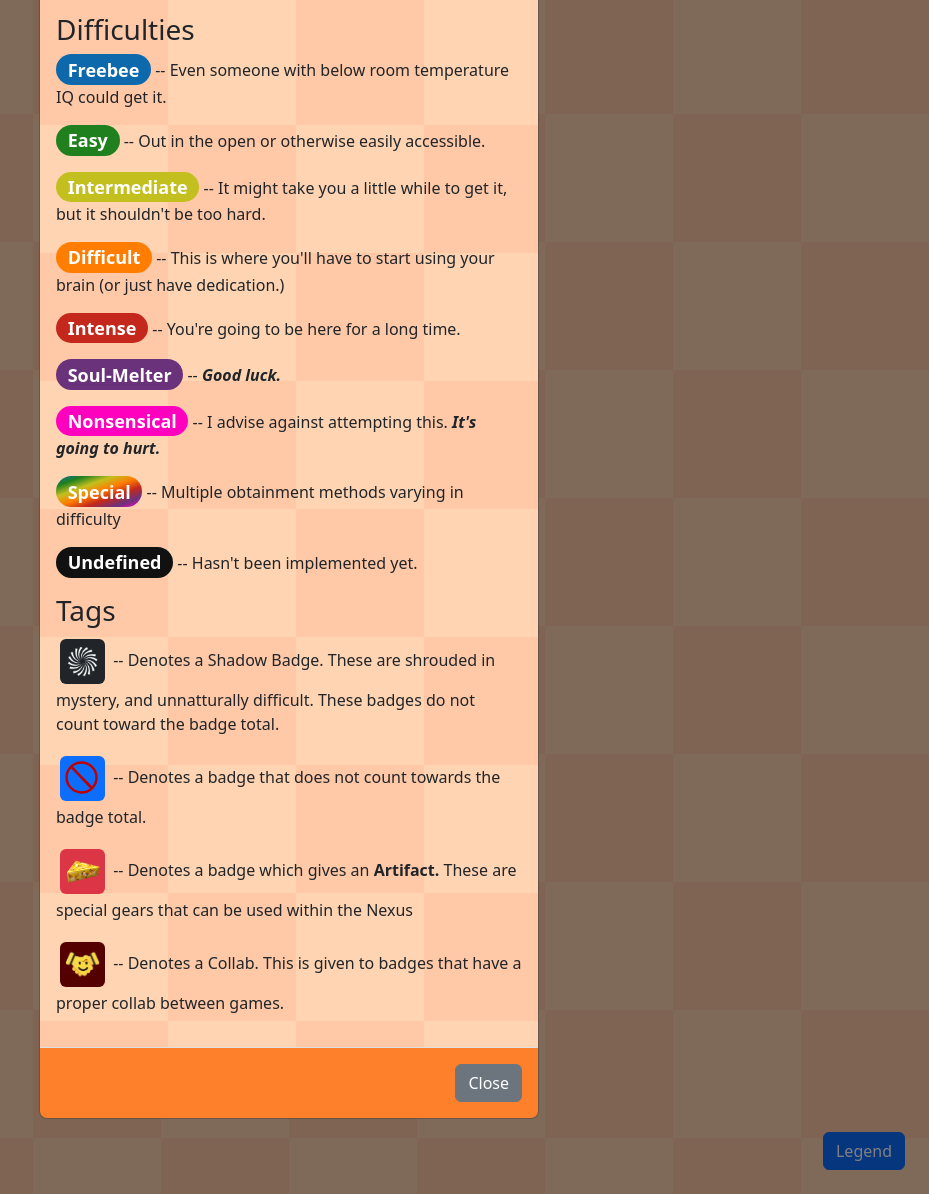
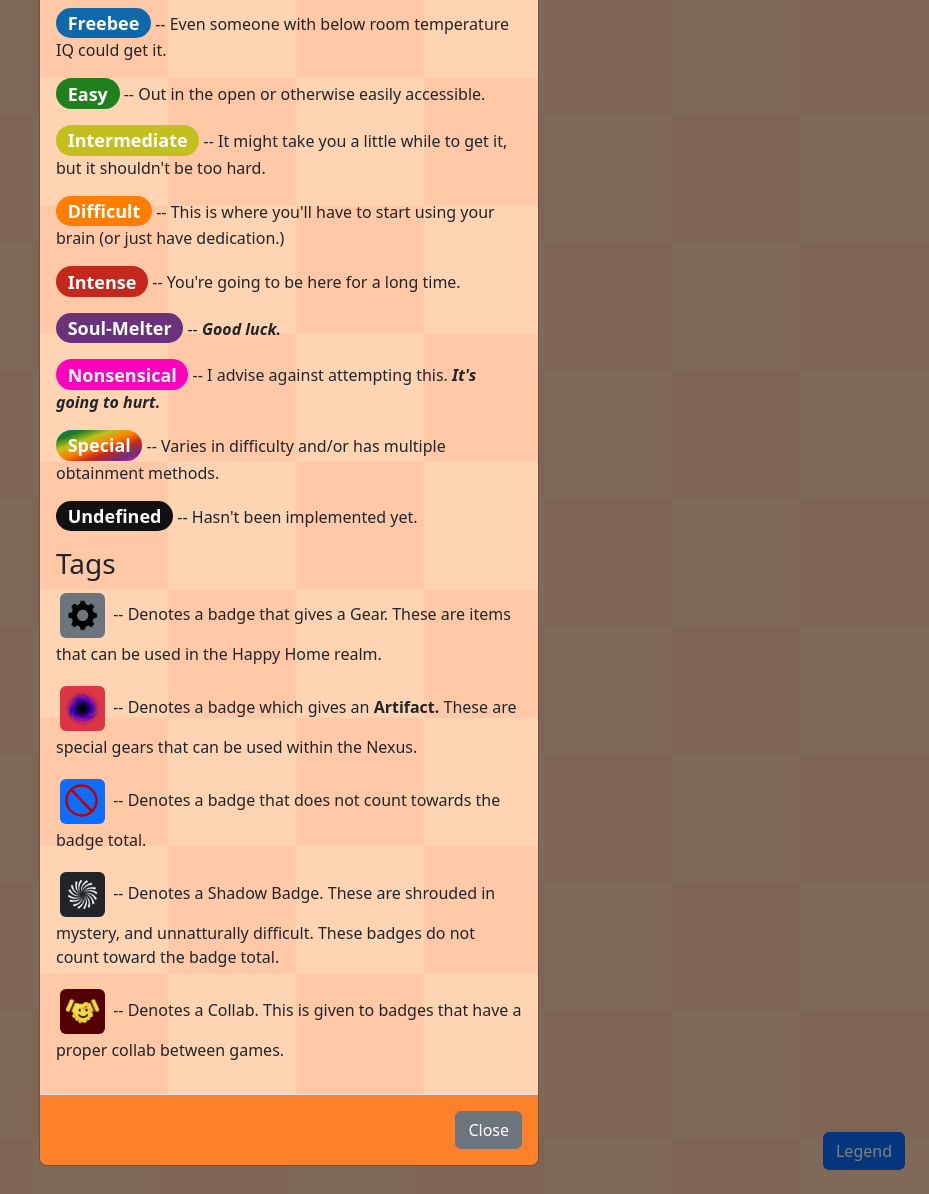
Before and after one commit to blackm-97/Happy-Home-Website, a Flask app: template templates/badgesresponse.html in a window 1280 px wide, after a click on "Legend". Shown: the part 142-1336 px from the top of the page, without its empty margins (351-1280 px from the left). Run offline with Flask 3, Linux system fonts and the light colour scheme; the template is opened without the code that fills it, so the values that code supplies are empty; some libraries are stand-ins or nearby versions.

Commit message:
Gear Tag and Typo Fixes

```diff
--- a/templates/badgesresponse.html
+++ b/templates/badgesresponse.html
@@ -41,7 +41,7 @@
                             <span class="badge rounded-pill bg-Nonsensical">Nonsensical</span> <span>-- I advise against attempting this. <i><b>It's going to hurt.</b></i></span>
                         </p>
                         <p>
-                            <span class="badge rounded-pill bg-Special">Special</span> <span>--  Multiple obtainment methods varying in difficulty</span>
+                            <span class="badge rounded-pill bg-Special">Special</span> <span>--  Varies in difficulty and/or has multiple obtainment methods.</span>
                         </p>
                         <p>
                             <span class="badge rounded-pill bg-Undefined">Undefined</span> <span>-- Hasn't been implemented yet.</span>
@@ -50,13 +50,16 @@
                     <section class="tags">
                         <h3>Tags</h3>
                         <p>
-                            <span class="badge bg-dark tag m-1"><img class="tag-img" src="/static/images/ShadowSwirl.webp" alt="Shadow Tag"></span> <span>-- Denotes a Shadow Badge. These are shrouded in mystery, and unnatturally difficult. These badges do not count toward the badge total.</span>
+                            <span class="badge bg-secondary tag m-1"><img class="tag-img" src="/static/images/Gear.webp" alt="Gear Tag"></span> <span>-- Denotes a badge that gives a Gear. These are items that can be used in the Happy Home realm.</span>
+                        </p>
+                        <p>
+                            <span class="badge bg-danger tag m-1"><img class="tag-img" src="/static/images/Warp.webp" alt="Artifact Tag"> </span> <span>-- Denotes a badge which gives an <b>Artifact.</b> These are special gears that can be used within the Nexus.</span>
                         </p>
                         <p>
                             <span class="badge bg-primary tag m-1"><img class="tag-img" src="/static/images/red-circle.svg" alt="NonCanon Tag"></span> <span>-- Denotes a badge that does not count towards the badge total.</span>
                         </p>
                         <p>
-                            <span class="badge bg-danger tag m-1"><img class="tag-img" src="/static/images/CheeseHat.png" alt="Artifact Tag"> </span> <span>-- Denotes a badge which gives an <b>Artifact.</b> These are special gears that can be used within the Nexus</span>
+                            <span class="badge bg-dark tag m-1"><img class="tag-img" src="/static/images/ShadowSwirl.webp" alt="Shadow Tag"></span> <span>-- Denotes a Shadow Badge. These are shrouded in mystery, and unnatturally difficult. These badges do not count toward the badge total.</span>
                         </p>
                         <p>
                             <span class="badge collab tag m-1"><img class="tag-img" src="/static/images/Handshake.webp" alt="Collab Tag"></span> <span>-- Denotes a Collab. This is given to badges that have a proper collab between games. </span>
@@ -89,9 +92,10 @@
                                     <img class="card-img-top {% if not badge.collected %} opacity-25 {% endif %}" loading="lazy" src={{badge.imagePath}} alt="placeholder"  width="242" height="242" >
                                     <p class="card-text">{{badge.description}}</p>
                                     <div class="d-flex justify-content-end m-1">
+                                        {% if badge.gearName %} <span class="badge bg-secondary tag m-1"><img class="tag-img" src="/static/images/Gear.webp" alt="Gear Tag"></span>{% endif %}
                                         {% if badge.shadow %} <span class="badge bg-dark tag m-1"><img class="tag-img" src="/static/images/ShadowSwirl.webp" alt="Shadow Tag"></span>{% endif %}
                                         {% if badge.noncanon %} <span class="badge bg-primary tag m-1"><img class="tag-img" src="/static/images/red-circle.svg" alt="NonCanon Tag"></span>{% endif %}
-                                        {% if badge.artifact %} <span class="badge bg-danger tag m-1"><img class="tag-img" src="/static/images/CheeseHat.png" alt="Artifact Tag"></span>{% endif %}
+                                        {% if badge.artifact %} <span class="badge bg-danger tag m-1"><img class="tag-img" src="/static/images/Warp.webp" alt="Artifact Tag"></span>{% endif %}
                                         {% if badge.collab %} <span class="badge collab tag m-1"><img class="tag-img" src="/static/images/Handshake.webp" alt="Collab Tag"></span>{% endif %}
                                     </div>
                                     <div class="card-footer">
--- a/templates/home.html
+++ b/templates/home.html
@@ -32,7 +32,7 @@
                     <div class="col-md-8">
                     <div class="card-body">
                         <h5 class="card-title">Tons of Badges to Collect!</h5>
-                        <p class="card-text">The HHBH universe has oodles of Badges to collect, all with their own set of challenges. They can range from being a walk in the park, to almost soul-crushingly difficult. Keep your wits about you, and don't be afraid of exploring outside the boundaries!</p>
+                        <p class="card-text">The HHBH universe has oodles of Badges to collect, all with their own set of challenges. They can range from being a walk in the park, to soul-crushingly difficult. Keep your wits about you, and don't be afraid of exploring outside the boundaries!</p>
                         <p class="card-text"> Want to see your progress? Use the <a href="{{url_for('badges')}}">Badge List</a> page to see what badges you might be missing!</p>
                     </div>
                     </div>
@@ -44,7 +44,7 @@
                     <div class="card-body">
                         <h5 class="card-title">A Unique and Engaging Story</h5>
                         <p class="card-text">HHBH contains a colorful cast of characters, and gripping world building that defies expectations. There is lore to discover
-                            scattered across the lands connected by the Nexus. See if you can piece together the story for youself! Most characters will be very talkative, see if
+                            scattered across the lands connected by the Nexus. See if you can piece together the story for yourself! Most characters will be very talkative, see if
                             you can learn more from them?
                         </p>
                         <p>
```
Also changed, not shown: static/images/Gear.webp (added), static/images/Warp.webp (added).
